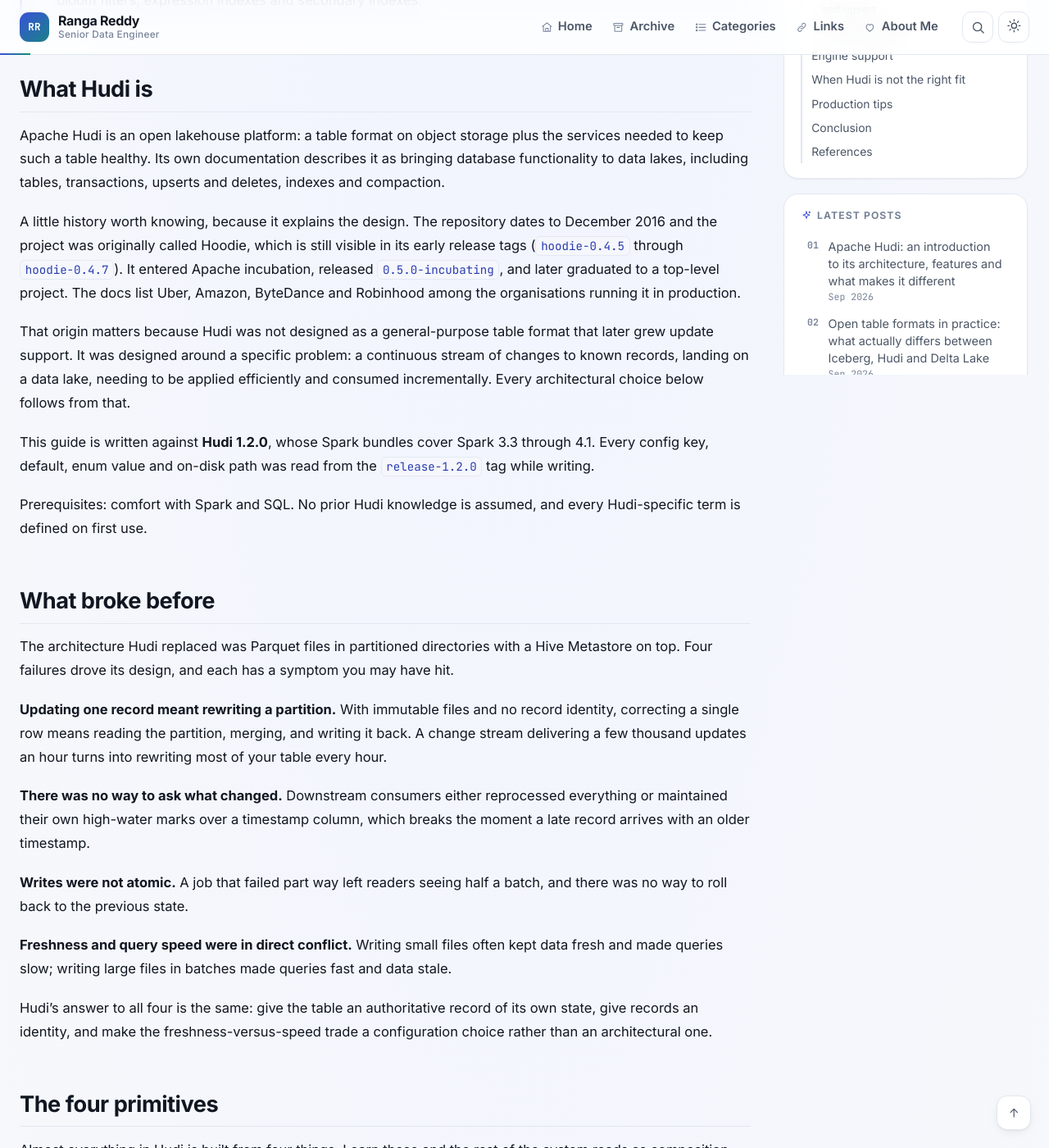
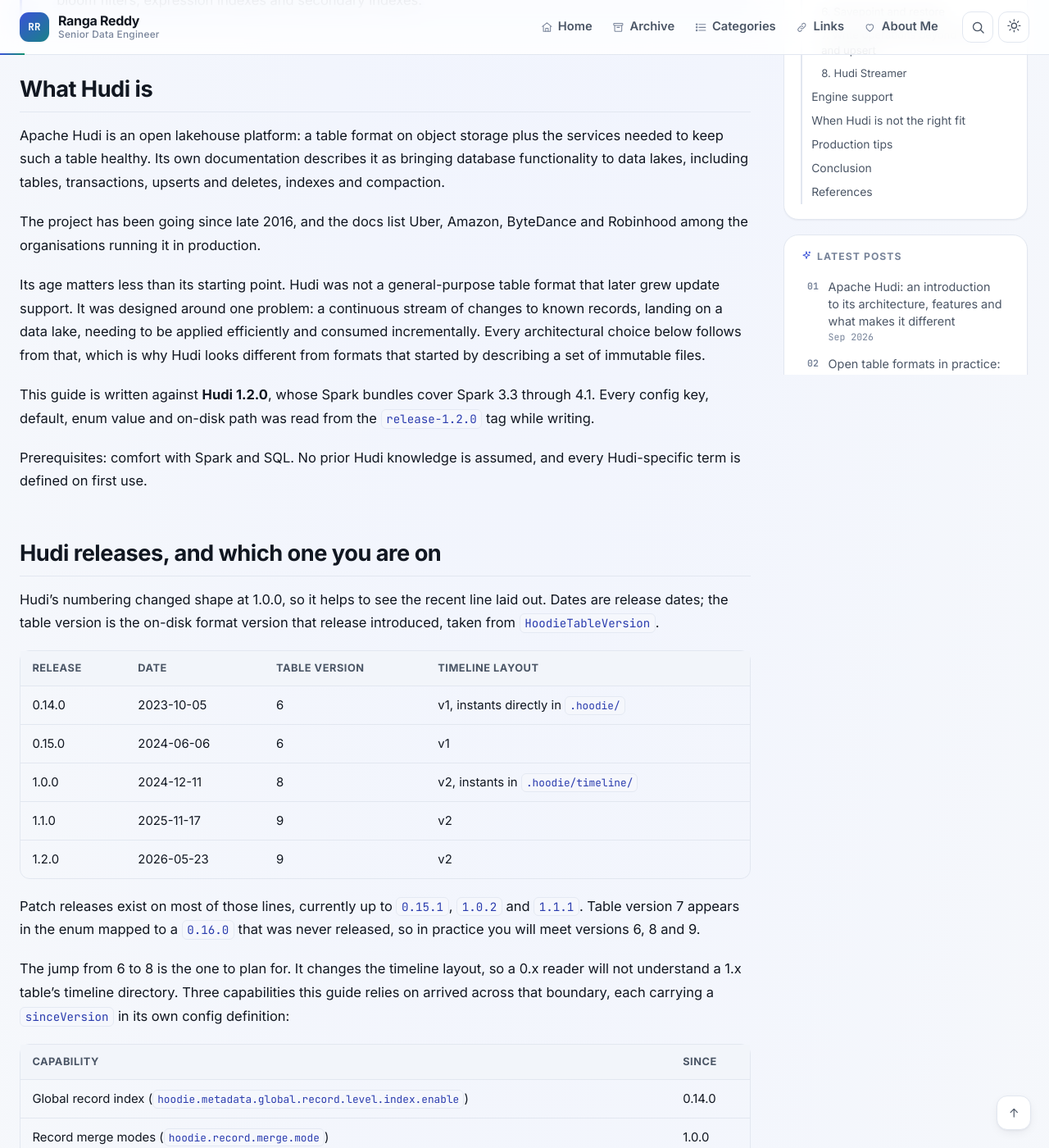
Before and after one commit to rangareddy/rangareddy.github.io, a Jekyll site: the page built from _posts/2026-09-15-ApacheHudiGuide.md, in a window 1280 px wide and 1400 px high, scrolled down 948 px. Shown: the whole window at 82% size. Built offline with Jekyll 4.4.1, drawn with Linux system fonts in a browser that asks for light colours; some of the changed text lies outside the part shown.

Commit message:
Expand the Hudi guide: releases, diagrams, and one shell throughout
Drop the 0.4/0.5 history and replace it with a release table for the lines
readers are actually on (0.14.0 through 1.2.0), with table versions, the
timeline-layout change at 1.0.0, and the sinceVersion for each capability
the guide relies on.

Standardise every example on spark-sql. The PySpark upsert becomes MERGE
INTO, and the PySpark incremental read becomes the table-valued functions
registered in 1.2.0: hudi_table_changes, hudi_query and hudi_metadata.

Add five diagrams: component overview, the instant state machine, the
Copy-on-Write versus Merge-on-Read write paths, the metadata table's seven
index partitions, and optimistic versus non-blocking concurrency.

Rework "What is special in Hudi" with a capability-to-workload table, and
correct the non-blocking concurrency section: serialization order comes
from commit completion time, and the mode is scoped to Merge-on-Read
tables on a bucket index, not to clustering.

Co-Authored-By: Claude Opus 5 (1M context) <noreply@anthropic.com>

````diff
--- a/_posts/2026-09-15-ApacheHudiGuide.md
+++ b/_posts/2026-09-15-ApacheHudiGuide.md
@@ -30,18 +30,15 @@ the services needed to keep such a table healthy. Its own documentation describe
 it as bringing database functionality to data lakes, including tables,
 transactions, upserts and deletes, indexes and compaction.
 
-A little history worth knowing, because it explains the design. The repository
-dates to December 2016 and the project was originally called Hoodie, which is
-still visible in its early release tags (`hoodie-0.4.5` through `hoodie-0.4.7`).
-It entered Apache incubation, released `0.5.0-incubating`, and later graduated to
-a top-level project. The docs list Uber, Amazon, ByteDance and Robinhood among
-the organisations running it in production.
+The project has been going since late 2016, and the docs list Uber, Amazon,
+ByteDance and Robinhood among the organisations running it in production.
 
-That origin matters because Hudi was not designed as a general-purpose table
-format that later grew update support. It was designed around a specific problem:
+Its age matters less than its starting point. Hudi was not a general-purpose
+table format that later grew update support. It was designed around one problem:
 a continuous stream of changes to known records, landing on a data lake, needing
 to be applied efficiently and consumed incrementally. Every architectural choice
-below follows from that.
+below follows from that, which is why Hudi looks different from formats that
+started by describing a set of immutable files.
 
 This guide is written against **Hudi 1.2.0**, whose Spark bundles cover Spark 3.3
 through 4.1. Every config key, default, enum value and on-disk path was read from
@@ -49,6 +46,39 @@ the `release-1.2.0` tag while writing.
 
 Prerequisites: comfort with Spark and SQL. No prior Hudi knowledge is assumed,
 and every Hudi-specific term is defined on first use.
+
+## Hudi releases, and which one you are on
+
+Hudi's numbering changed shape at 1.0.0, so it helps to see the recent line laid
+out. Dates are release dates; the table version is the on-disk format version
+that release introduced, taken from `HoodieTableVersion`.
+
+| Release | Date | Table version | Timeline layout |
+|:--|:--|:--|:--|
+| 0.14.0 | 2023-10-05 | 6 | v1, instants directly in `.hoodie/` |
+| 0.15.0 | 2024-06-06 | 6 | v1 |
+| 1.0.0 | 2024-12-11 | 8 | v2, instants in `.hoodie/timeline/` |
+| 1.1.0 | 2025-11-17 | 9 | v2 |
+| 1.2.0 | 2026-05-23 | 9 | v2 |
+
+Patch releases exist on most of those lines, currently up to `0.15.1`, `1.0.2`
+and `1.1.1`. Table version 7 appears in the enum mapped to a `0.16.0` that was
+never released, so in practice you will meet versions 6, 8 and 9.
+
+The jump from 6 to 8 is the one to plan for. It changes the timeline layout, so
+a 0.x reader will not understand a 1.x table's timeline directory. Three
+capabilities this guide relies on arrived across that boundary, each carrying a
+`sinceVersion` in its own config definition:
+
+| Capability | Since |
+|:--|:--|
+| Global record index (`hoodie.metadata.global.record.level.index.enable`) | 0.14.0 |
+| Record merge modes (`hoodie.record.merge.mode`) | 1.0.0 |
+| Partition-scoped record index (`hoodie.metadata.record.level.index.enable`) | 1.1.0 |
+
+If you are on a 0.x release, most of the architecture in this guide still
+applies, but expect the timeline to sit directly in `.hoodie/` and the
+partition-scoped record index to be unavailable.
 
 ## What broke before
 
@@ -77,6 +107,27 @@ its own state, give records an identity, and make the freshness-versus-speed
 trade a configuration choice rather than an architectural one.
 
 ## The four primitives
+
+```mermaid
+flowchart LR
+  SP["Spark"] --> T
+  FL["Flink"] --> T
+  ST["Hudi Streamer"] --> T
+
+  T["a Hudi table"] --> TL["timeline<br/>what happened, and when"]
+  T --> IX["index<br/>key to file group"]
+  T --> MD["metadata table<br/>listings and indexes"]
+  T --> FG["file groups<br/>and file slices"]
+
+  TL --> R["a query"]
+  IX --> R
+  MD --> R
+  FG --> R
+
+  R --> Q1["snapshot"]
+  R --> Q2["read optimized"]
+  R --> Q3["incremental"]
+```
 
 Almost everything in Hudi is built from four things. Learn these and the rest of
 the system reads as composition.
@@ -114,8 +165,18 @@ lives in its own directory, since `hoodie.timeline.path` defaults to `timeline`
 and `hoodie.timeline.history.path` to `history`.
 
 An instant moves through three states, and the filename changes with each:
-`.requested`, then `.inflight`, then a completed form. Readers only ever see
-completed instants, which is where atomicity comes from.
+
+```mermaid
+flowchart LR
+  R["20260915090000123<br/>.deltacommit.requested"] --> I["20260915090000123<br/>.deltacommit.inflight"]
+  I --> C["20260915090000123_20260915090004881<br/>.deltacommit"]
+  I --> X["rollback<br/>on failure"]
+```
+
+Readers only ever see the completed form, which is where atomicity comes from: a
+half-finished write is visible on the timeline as `.inflight`, and invisible to
+queries. A filter written against `.deltacommit` will not match a pending write,
+which is deliberate.
 
 Hudi 1.2.0 defines twelve action types:
 
@@ -244,6 +305,26 @@ burying it in a property you discover later.
 | Storage overhead | Lower | Higher until compaction |
 | Suits | Read-heavy tables written a few times a day | Write-heavy tables fed by a change stream |
 
+```mermaid
+flowchart TB
+  subgraph COW["Copy-on-Write: an update rewrites the base file"]
+    direction LR
+    A1["base @ t1"] --> A2["update at t2"]
+    A2 --> A3["base @ t2<br/>fully rewritten"]
+    A3 --> A4["read = one file"]
+  end
+
+  subgraph MOR["Merge-on-Read: an update appends a log file"]
+    direction LR
+    B1["base @ t1"] --> B2["update at t2"]
+    B2 --> B3["base @ t1<br/>+ log file"]
+    B3 --> B4["read = base merged<br/>with logs"]
+    B3 --> B5["compaction<br/>later"]
+  end
+
+  COW ~~~ MOR
+```
+
 Stated as a sentence each: **Copy-on-Write buys cheap, simple reads at the cost
 of rewriting a whole base file per update. Merge-on-Read buys low write latency
 at the cost of read-side merge work and a compaction job you have to operate.**
@@ -256,6 +337,10 @@ will own compaction.
 
 One schema throughout: ride events arriving as a change stream, keyed by
 `trip_id`, partitioned by `city_id`, ordered by `updated_at`.
+
+Everything below runs in one `spark-sql` shell. Hudi's Spark SQL surface covers
+DDL, upserts, incremental reads and the maintenance procedures, so there is no
+need to switch to the DataFrame API for any step in this guide.
 
 ```bash
 spark-sql \
@@ -294,54 +379,60 @@ TBLPROPERTIES (
 
 ### 2. Upsert a batch of changes
 
-```python
-from pyspark.sql import functions as F
+```sql
+-- The landing data, as an ordinary external table.
+CREATE TABLE IF NOT EXISTS trip_updates (
+  trip_id      STRING,
+  city_id      STRING,
+  rider_id     STRING,
+  fare_amount  DECIMAL(10,2),
+  started_at   TIMESTAMP,
+  updated_at   TIMESTAMP
+) USING parquet
+LOCATION 's3a://lakehouse-prod/raw/trips/dt=2026-09-15';
 
-base_path = "s3a://lakehouse-prod/warehouse/trips"
-
-updates = (spark.read.format("parquet")
-    .load("s3a://lakehouse-prod/raw/trips/dt=2026-09-15/")
-    .select("trip_id", "city_id", "rider_id", "fare_amount", "started_at",
-            F.col("ingested_at").alias("updated_at")))
-
-hudi_options = {
-    "hoodie.table.name": "trips",
-    "hoodie.datasource.write.table.name": "trips",
-    "hoodie.datasource.write.recordkey.field": "trip_id",
-    "hoodie.datasource.write.partitionpath.field": "city_id",
-    "hoodie.datasource.write.table.type": "MERGE_ON_READ",
-    "hoodie.datasource.write.operation": "upsert",
-    "hoodie.index.type": "RECORD_LEVEL_INDEX",
-    # Compact every 5 delta commits rather than never: inline compaction is
-    # off by default, so without this nobody folds the logs back in.
-    "hoodie.compact.inline": "true",
-    "hoodie.compact.inline.max.delta.commits": "5",
-}
-
-(updates.write.format("hudi")
-    .options(**hudi_options)
-    .mode("append")
-    .save(base_path))
+-- The record key and ordering field are already part of the table contract,
+-- so MERGE does not need to restate the conflict rule.
+MERGE INTO trips t
+USING trip_updates s
+  ON t.trip_id = s.trip_id
+WHEN MATCHED THEN UPDATE SET *
+WHEN NOT MATCHED THEN INSERT *;
 ```
 
 Deduplication within the batch and against the table is decided by the ordering
 field: for two records with the same `trip_id`, the one with the larger
-`updated_at` wins.
+`updated_at` wins. Because the table declared `EVENT_TIME_ORDERING`, that holds
+even when the older record arrives last.
 
 ### 3. Read only what changed
 
-```python
-# Read the instants off the timeline rather than hardcoding them.
-commits = [r.commit_time for r in spark.sql(
-    "CALL show_commits(table => 'trips', limit => 5)").collect()]
-begin_instant = commits[1]          # returned newest first
+Hudi 1.2.0 registers table-valued functions, so an incremental read is ordinary
+SQL. `hudi_table_changes` takes the table, a format of `latest_state` or `cdc`,
+a start instant, and optionally an end instant:
 
-changed = (spark.read.format("hudi")
-    .option("hoodie.datasource.query.type", "incremental")
-    .option("hoodie.datasource.read.begin.instanttime", begin_instant)
-    .load(base_path))
+```sql
+-- Which instants exist? commit_time is returned newest first.
+CALL show_commits(table => 'trips', limit => 5);
 
-changed.select("trip_id", "city_id", "fare_amount", "updated_at").show()
+-- Everything that changed after a given instant.
+SELECT trip_id, city_id, fare_amount, updated_at
+FROM hudi_table_changes('trips', 'latest_state', '20260915090000123');
+
+-- Or from the beginning of retained history, using the literal `earliest`.
+SELECT count(*) FROM hudi_table_changes('trips', 'latest_state', 'earliest');
+```
+
+Two companion functions are worth knowing. `hudi_query` picks a query type
+without a read option, and `hudi_metadata` exposes the metadata table as a
+queryable relation:
+
+```sql
+-- Base files only, skipping the log-file merge.
+SELECT count(*) FROM hudi_query('trips', 'read_optimized');
+
+-- What the metadata table knows about this table.
+SELECT type, key FROM hudi_metadata('trips') LIMIT 20;
 ```
 
 ### 4. Delete
@@ -359,7 +450,20 @@ just housekeeping.
 ## What is special in Hudi
 
 Every table format now offers ACID commits, time travel and schema evolution.
-These are the capabilities that are genuinely distinctive.
+Those are table stakes and not a reason to choose one. The eight capabilities
+below are the ones that are either unique to Hudi or materially further along
+here than elsewhere, and each maps to a workload where the difference shows up.
+
+| Capability | What it replaces | Where you feel it |
+|:--|:--|:--|
+| Record-level index | A join to find the rows to update | Upserts on a large table from a small batch |
+| Multi-modal index | A file listing, and a full scan on non-key columns | Planning time, and filters off the key |
+| Incremental query | A watermark column and a custom diff | Chained pipelines, medallion layers |
+| Non-blocking concurrency | Retry-on-conflict between writers | Several streams into one table |
+| Self-running table services | Maintenance procedures you must schedule | Day-two operations |
+| Savepoint and restore | Restoring a table from a backup copy | Recovering from a bad batch |
+| Bootstrap | Rewriting an existing dataset to adopt a format | Migrating terabytes of Parquet |
+| Hudi Streamer | An ingestion job you write and maintain | Getting from a source to a table |
 
 ### 1. A record-level index
 
@@ -378,6 +482,18 @@ index, 1 to 10 for the partitioned one.
 
 The metadata table at `.hoodie/metadata` is an internal Hudi table, and in 1.2.0
 it holds seven kinds of index, each in its own partition:
+
+```mermaid
+flowchart LR
+  Q["planning a query<br/>or a write"] --> MT[".hoodie/metadata"]
+  MT --> P1["files"]
+  MT --> P2["column_stats"]
+  MT --> P3["partition_stats"]
+  MT --> P4["bloom_filters"]
+  MT --> P5["record_index"]
+  MT --> P6["expr_index_name"]
+  MT --> P7["secondary_index_name"]
+```
 
 | Partition | Holds |
 |:--|:--|
@@ -413,6 +529,28 @@ in 1.2.0 has three values:
 | `OPTIMISTIC_CONCURRENCY_CONTROL` | Multiple writers with lock-based conflict resolution; if two write to the same file group, only one succeeds |
 | `NON_BLOCKING_CONCURRENCY_CONTROL` | Multiple writers into the same file group, with conflicts resolved by the reader and the compactor |
 
+```mermaid
+flowchart TB
+  subgraph OCC["optimistic: one writer loses"]
+    direction LR
+    O1["writer A and writer B<br/>both target file group fg-1"] --> O2["both do the work"]
+    O2 --> O3["A commits"]
+    O2 --> O4["B detects the conflict<br/>and aborts"]
+    O4 --> O5["B retries from the start"]
+  end
+
+  subgraph NBCC["non-blocking: both writers commit"]
+    direction LR
+    N1["writer A and writer B<br/>both target file group fg-1"] --> N2["both append log files"]
+    N2 --> N3["A commits"]
+    N2 --> N4["B commits"]
+    N3 --> N5["reader and compactor<br/>reconcile by completion time"]
+    N4 --> N5
+  end
+
+  OCC ~~~ NBCC
+```
+
 Read the third row again. Under optimistic concurrency, which is what Iceberg and
 Delta use, two writers touching the same data means one does all its work and
 then loses. Non-blocking concurrency control lets both succeed and defers the
@@ -420,8 +558,17 @@ reconciliation to read and compaction time. For a Merge-on-Read table fed by
 several concurrent streams, that is the difference between throughput and a retry
 storm.
 
-Note the default is `SINGLE_WRITER`, so multi-writer support is opt-in and needs
-a lock provider configured for the optimistic mode.
+Two constraints keep this honest. The default is `SINGLE_WRITER`, so multi-writer
+support is opt-in and the optimistic mode needs a lock provider configured. And
+non-blocking concurrency control is not general: the docs scope it to
+Merge-on-Read tables using the simple bucket index or the partition-level bucket
+index, and it is not supported between an ingestion writer and clustering, where
+you still use the optimistic mode. Serialization order comes from each commit's
+completion time, which is also what file slicing is based on.
+
+The optimistic mode is not standing still either. Since 0.13.0 Hudi detects
+conflicts early, using markers to spot an overlapping write during the job rather
+than at commit time, so a losing writer wastes less compute before it retries.
 
 ### 5. Table services that run themselves
 
````
